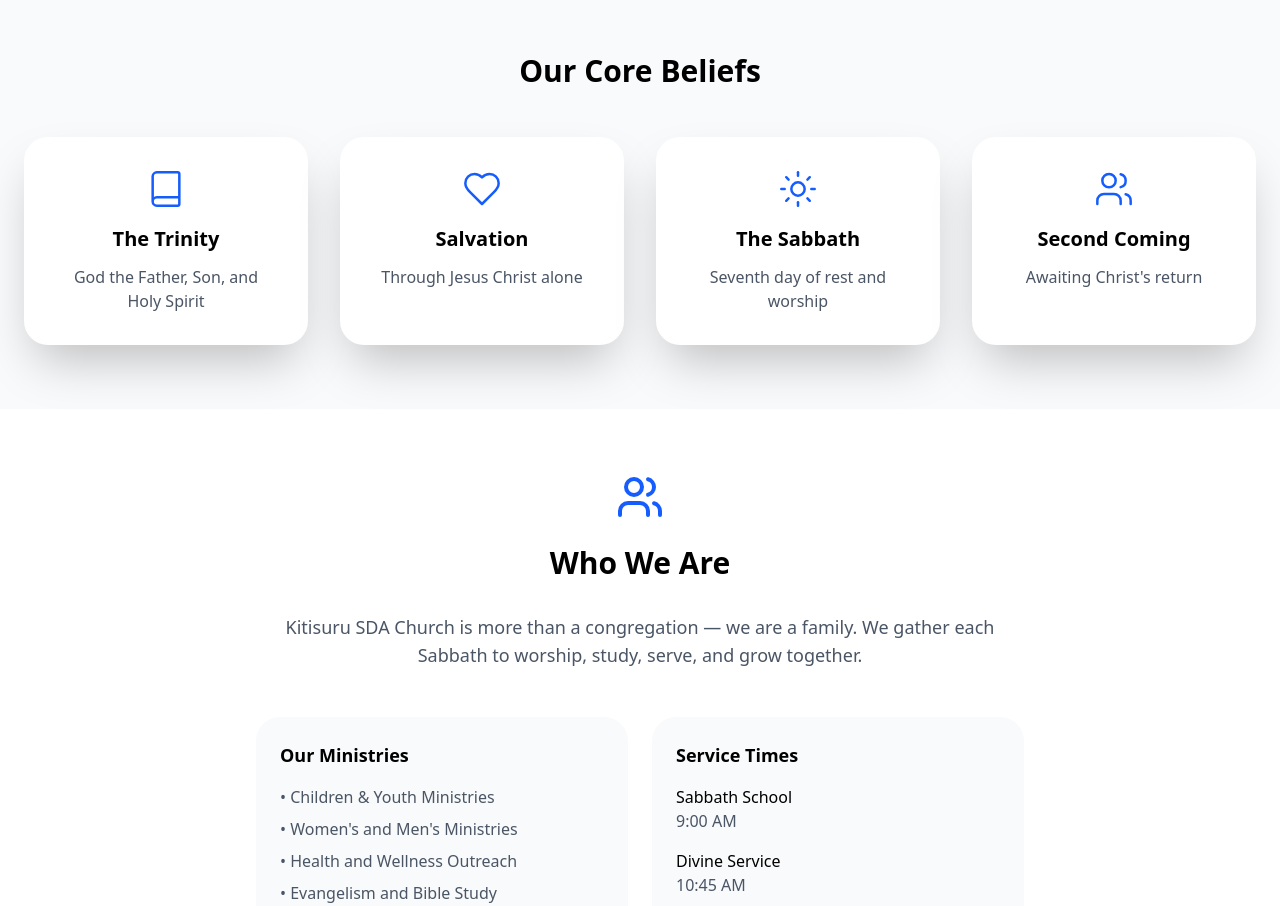
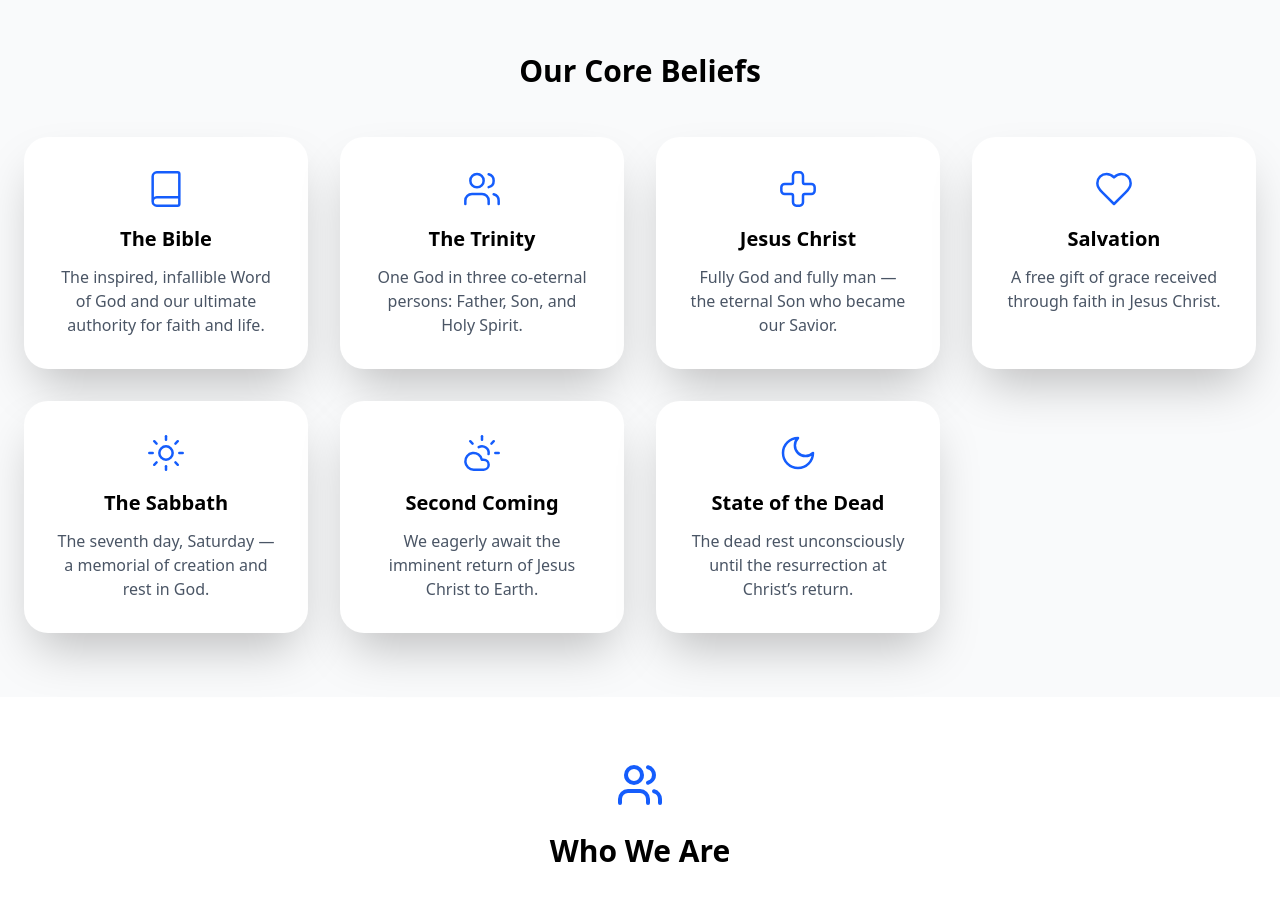
Before and after one commit to Griffin-Ndede/Kitisuru_SDA, a React (Vite) app: page /about in a window 1280 px wide. Shown: the part 1000-1906 px from the top of the page. Built offline with nearby package versions, Linux system fonts and the light colour scheme.

Commit message:
Fix: sorts the belief section of the about page

```diff
--- a/src/Pages/About.jsx
+++ b/src/Pages/About.jsx
@@ -1,9 +1,59 @@
 import React from 'react'
 import Footer from '../Components/Footer'
-import { Church, Clock, Heart, Book, Users, Sun, Globe, History, Target } from 'lucide-react';
+import { Clock, History, } from 'lucide-react';
+import { Book, Users, Cross, Heart, Sun, CloudSun, Moon, Church, Target, Globe } from "lucide-react";
+
 import Navbar from '../Components/Navbar';
 
 function About() {
+
+
+    const coreBeliefs = [
+        {
+            title: "The Bible",
+            description:
+                "The inspired, infallible Word of God and our ultimate authority for faith and life.",
+            icon: Book,
+        },
+        {
+            title: "The Trinity",
+            description:
+                "One God in three co-eternal persons: Father, Son, and Holy Spirit.",
+            icon: Users,
+        },
+        {
+            title: "Jesus Christ",
+            description:
+                "Fully God and fully man — the eternal Son who became our Savior.",
+            icon: Cross,
+        },
+        {
+            title: "Salvation",
+            description:
+                "A free gift of grace received through faith in Jesus Christ.",
+            icon: Heart,
+        },
+        {
+            title: "The Sabbath",
+            description:
+                "The seventh day, Saturday — a memorial of creation and rest in God.",
+            icon: Sun,
+        },
+        {
+            title: "Second Coming",
+            description:
+                "We eagerly await the imminent return of Jesus Christ to Earth.",
+            icon: CloudSun,
+        },
+        {
+            title: "State of the Dead",
+            description:
+                "The dead rest unconsciously until the resurrection at Christ’s return.",
+            icon: Moon,
+        },
+    ];
+
+
     return (
         <>
             <Navbar />
@@ -32,7 +82,7 @@ function About() {
                     <div className="container mx-auto px-6">
                         <div className="max-w-3xl mx-auto">
                             <div className="text-center mb-12">
-                                <Church  strokeWidth={1.5} className="w-12 h-12 mx-auto mb-6 text-blue-600" />
+                                <Church strokeWidth={1.5} className="w-12 h-12 mx-auto mb-6 text-blue-600" />
                                 <h2 className="text-3xl font-bold mb-8">Our Mission</h2>
                                 <blockquote className="text-lg text-gray-600 leading-relaxed italic border-l-4 border-blue-600 pl-4">
                                     Make disciples of Jesus Christ who live as His loving witnesses and proclaim to all people the everlasting gospel of the Three Angels&apos; Messages in preparation for His soon return
@@ -52,27 +102,17 @@ function About() {
                 <div className="py-16 bg-gray-50">
                     <div className="container mx-auto px-6">
                         <h2 className="text-3xl font-bold text-center mb-12">Our Core Beliefs</h2>
-                        <div className="grid md:grid-cols-4 gap-8">
-                            <div className="bg-white p-8 rounded-3xl shadow-2xl text-center">
-                                <Book strokeWidth={1.5} className="w-10 h-10 mx-auto mb-4 text-blue-600" />
-                                <h3 className="text-xl font-semibold mb-3">The Trinity</h3>
-                                <p className="text-gray-600">God the Father, Son, and Holy Spirit</p>
-                            </div>
-                            <div className="bg-white p-8 rounded-3xl shadow-2xl text-center">
-                                <Heart strokeWidth={1.5} className="w-10 h-10 mx-auto mb-4 text-blue-600" />
-                                <h3 className="text-xl font-semibold mb-3">Salvation</h3>
-                                <p className="text-gray-600">Through Jesus Christ alone</p>
-                            </div>
-                            <div className="bg-white p-8 rounded-3xl shadow-2xl text-center">
-                                <Sun strokeWidth={1.5} className="w-10 h-10 mx-auto mb-4 text-blue-600" />
-                                <h3 className="text-xl font-semibold mb-3">The Sabbath</h3>
-                                <p className="text-gray-600">Seventh day of rest and worship</p>
-                            </div>
-                            <div className="bg-white p-8 rounded-3xl shadow-2xl text-center">
-                                <Users strokeWidth={1.5} className="w-10 h-10 mx-auto mb-4 text-blue-600" />
-                                <h3 className="text-xl font-semibold mb-3">Second Coming</h3>
-                                <p className="text-gray-600">Awaiting Christ's return</p>
-                            </div>
+                        <div className="grid sm:grid-cols-2 md:grid-cols-3 lg:grid-cols-4 gap-8 mt-10">
+                            {coreBeliefs.map((belief, index) => {
+                                const Icon = belief.icon
+                                return (
+                                    <div key={index} className="bg-white p-8 rounded-3xl shadow-2xl text-center">
+                                        <Icon strokeWidth={1.5} className="w-10 h-10 mx-auto mb-4 text-blue-600" />
+                                        <h3 className="text-xl font-semibold mb-3">{belief.title}</h3>
+                                        <p className="text-gray-600">{belief.description}</p>
+                                    </div>
+                                );
+                            })}
                         </div>
                     </div>
                 </div>
```
